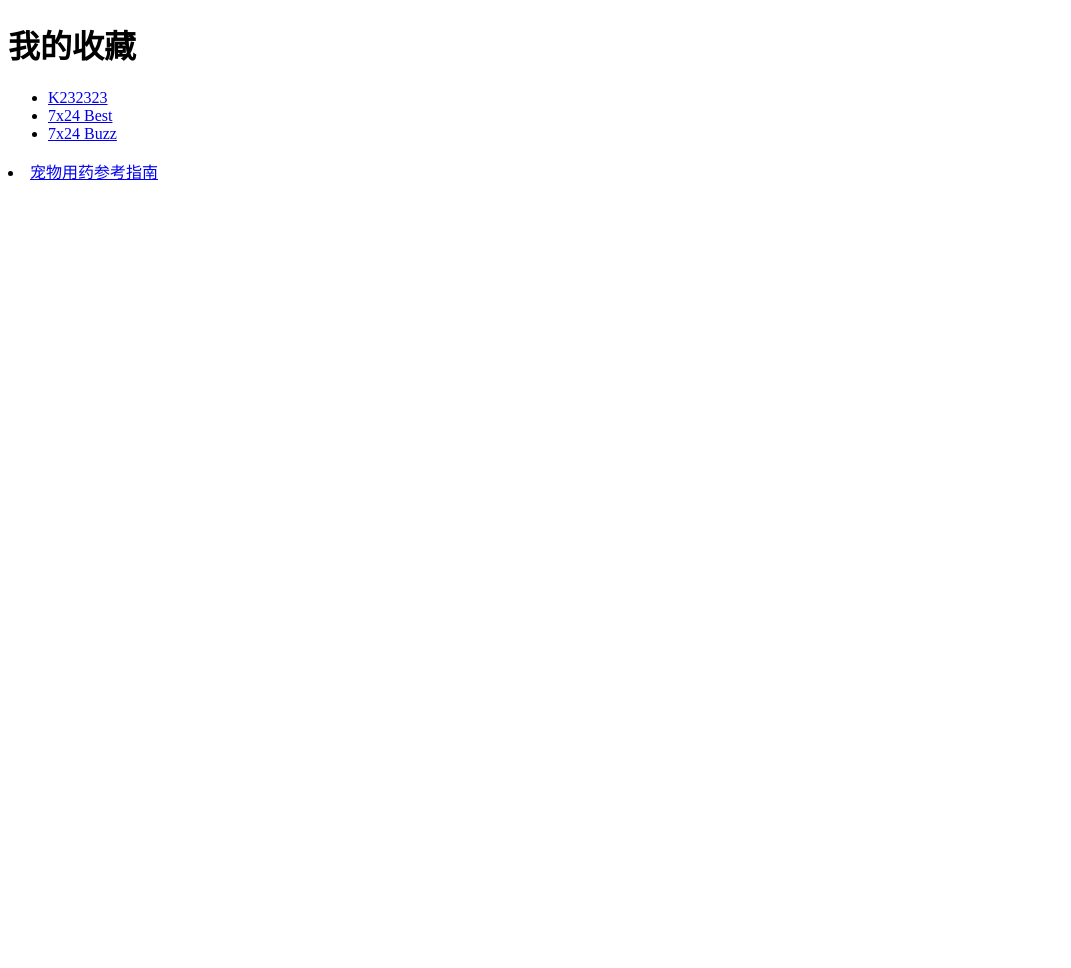
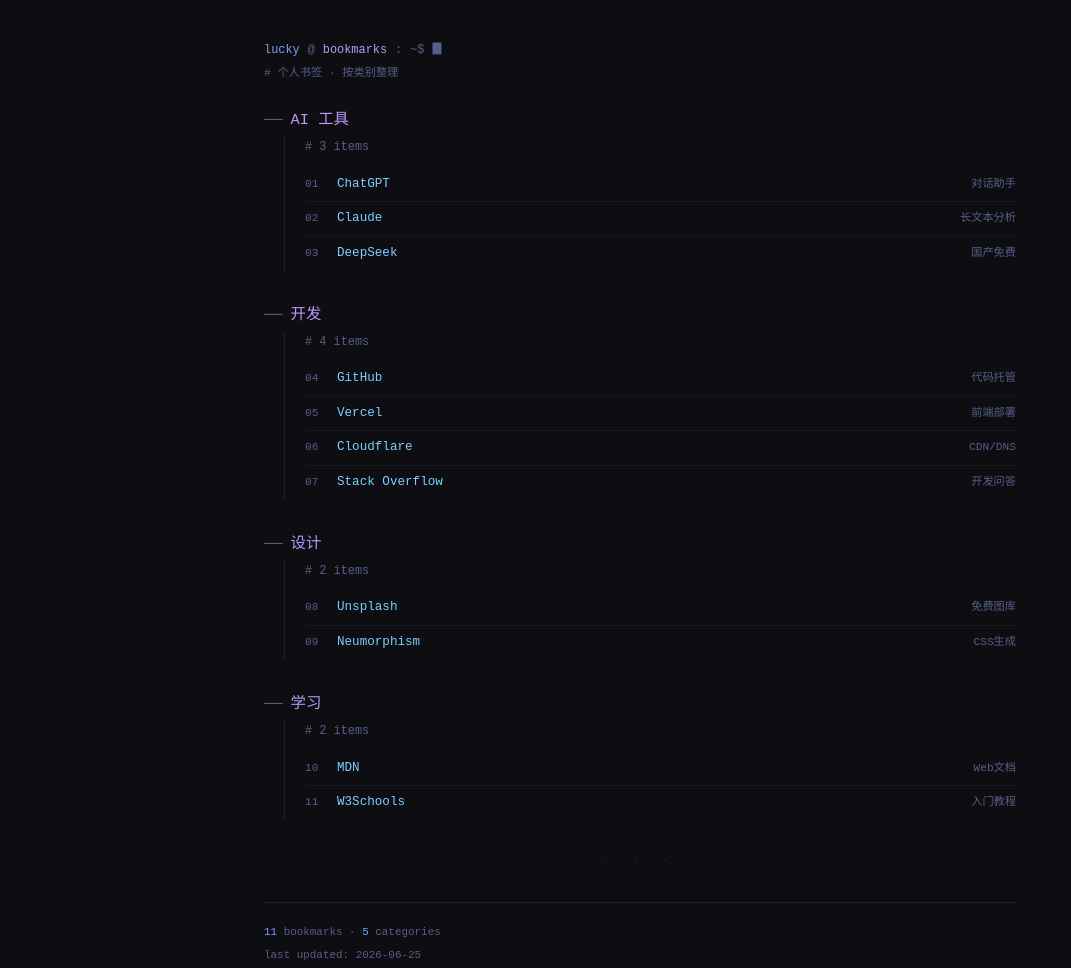
Before and after one commit to ouyizhuce36/bookmarks, a plain HTML site: page index.html in a window 1280 px wide. Shown: the whole page, without its empty margins (0-1071 px from the left). Before the commit the page ends 800 px from the top, so only its background shows below. Drawn offline with Linux system fonts and the light colour scheme.

Commit message:
Redesign: terminal-style bookmarks

```diff
--- a/index.html
+++ b/index.html
@@ -1,9 +1,82 @@
-<!DOCTYPE html><html><head><meta charset="UTF-8"><title>Bookmarks - 我的收藏</title></head>
-<body><h1>我的收藏</h1>
-<ul>
-<li><a href="https://www.k232323.sbs" rel="nofollow">K232323</a></li>
-<li><a href="https://7x24.best" rel="nofollow">7x24 Best</a></li>
-<li><a href="https://7x24.buzz" rel="nofollow">7x24 Buzz</a></li>
-</ul><li><a href="https://www.chongwuyongyao.cn/" rel="nofollow">宠物用药参考指南</a></li>
-</ul>
-</body></html>
+<!DOCTYPE html>
+<html lang="zh-CN">
+<head>
+<meta charset="UTF-8">
+<meta name="viewport" content="width=device-width, initial-scale=1.0">
+<title>// bookmarks</title>
+<meta name="description" content="个人书签收藏站">
+<style>
+*{margin:0;padding:0;box-sizing:border-box}
+body{font-family:"JetBrains Mono","Cascadia Code","SF Mono","Fira Code",monospace;background:#0d0d12;color:#c9d1d9;font-size:14px;line-height:1.7}
+.wrap{max-width:800px;margin:0 auto;padding:40px 24px 80px}
+.prompt-line{color:#565f89;font-size:.85em;margin-bottom:4px;display:flex;gap:8px}
+.prompt-line .user{color:#7aa2f7}
+.prompt-line .path{color:#bb9af7}
+.prompt-line .cursor{animation:blink .8s step-end infinite}
+@keyframes blink{50%{opacity:0}}
+h1{color:#bb9af7;font-size:1.1em;font-weight:400;margin:24px 0 4px;display:flex;align-items:center;gap:8px}
+h1::before{content:"── ";color:#565f89}
+.section{margin:0 0 32px 20px;border-left:1px solid #1f2235;padding-left:20px}
+.section-header{color:#565f89;font-size:.85em;margin-bottom:10px}
+.item{display:flex;align-items:baseline;gap:8px;padding:6px 0;border-bottom:1px solid #161922}
+.item:last-child{border-bottom:none}
+.item-index{color:#565f89;font-size:.8em;min-width:24px}
+.item a{color:#7dcfff;text-decoration:none;font-size:.9em}
+.item a:hover{color:#ff9e64;text-decoration:underline}
+.item .desc{color:#565f89;font-size:.8em;margin-left:auto;white-space:nowrap}
+.divider{color:#1f2235;text-align:center;margin:32px 0;font-size:.8em;letter-spacing:8px}
+.stats{color:#565f89;font-size:.78em;margin-top:32px;padding-top:20px;border-top:1px solid #1f2235}
+.stats span{color:#7aa2f7}
+@media(max-width:600px){.wrap{padding:24px 16px 60px}.item .desc{display:none}}
+</style>
+</head>
+<body>
+<div class="wrap">
+
+<div class="prompt-line">
+  <span class="user">lucky</span><span>@</span><span class="path">bookmarks</span><span>:</span><span>~$</span>
+  <span class="cursor">▊</span>
+</div>
+<div style="color:#565f89;font-size:.8em;margin-bottom:20px"># 个人书签 · 按类别整理</div>
+
+<h1>AI 工具</h1>
+<div class="section">
+  <div class="section-header"># 3 items</div>
+  <div class="item"><span class="item-index">01</span><a href="https://chat.openai.com" target="_blank" rel="nofollow">ChatGPT</a><span class="desc">对话助手</span></div>
+  <div class="item"><span class="item-index">02</span><a href="https://claude.ai" target="_blank" rel="nofollow">Claude</a><span class="desc">长文本分析</span></div>
+  <div class="item"><span class="item-index">03</span><a href="https://www.deepseek.com" target="_blank" rel="nofollow">DeepSeek</a><span class="desc">国产免费</span></div>
+</div>
+
+<h1>开发</h1>
+<div class="section">
+  <div class="section-header"># 4 items</div>
+  <div class="item"><span class="item-index">04</span><a href="https://github.com" target="_blank" rel="nofollow">GitHub</a><span class="desc">代码托管</span></div>
+  <div class="item"><span class="item-index">05</span><a href="https://vercel.com" target="_blank" rel="nofollow">Vercel</a><span class="desc">前端部署</span></div>
+  <div class="item"><span class="item-index">06</span><a href="https://cloudflare.com" target="_blank" rel="nofollow">Cloudflare</a><span class="desc">CDN/DNS</span></div>
+  <div class="item"><span class="item-index">07</span><a href="https://stackoverflow.com" target="_blank" rel="nofollow">Stack Overflow</a><span class="desc">开发问答</span></div>
+</div>
+
+<h1>设计</h1>
+<div class="section">
+  <div class="section-header"># 2 items</div>
+  <div class="item"><span class="item-index">08</span><a href="https://unsplash.com" target="_blank" rel="nofollow">Unsplash</a><span class="desc">免费图库</span></div>
+  <div class="item"><span class="item-index">09</span><a href="https://neumorphism.io" target="_blank" rel="nofollow">Neumorphism</a><span class="desc">CSS生成</span></div>
+</div>
+
+<h1>学习</h1>
+<div class="section">
+  <div class="section-header"># 2 items</div>
+  <div class="item"><span class="item-index">10</span><a href="https://developer.mozilla.org/zh-CN/" target="_blank" rel="nofollow">MDN</a><span class="desc">Web文档</span></div>
+  <div class="item"><span class="item-index">11</span><a href="https://www.w3schools.com" target="_blank" rel="nofollow">W3Schools</a><span class="desc">入门教程</span></div>
+</div>
+
+<div class="divider">· · ·</div>
+
+<div class="stats">
+  <div><span>11</span> bookmarks · <span>5</span> categories</div>
+  <div style="margin-top:4px">last updated: 2026-06-25</div>
+</div>
+
+</div>
+</body>
+</html>
```
